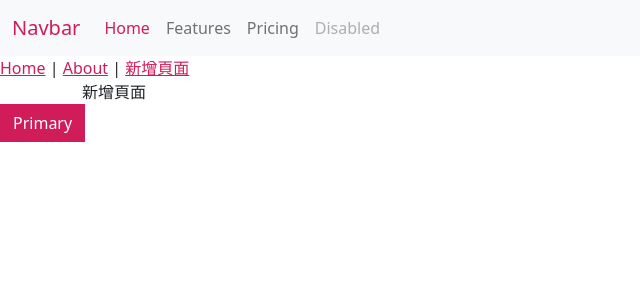
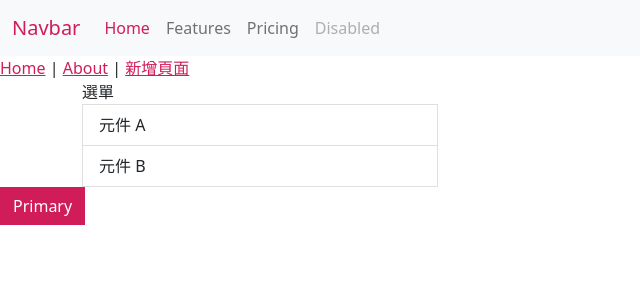
Before and after one commit to stevecyj/week_team_f2e, a Vue app: page /#/newpage in a window 1280 px wide. Shown: the top 300 px of the page, without its empty margins (0-640 px from the left). Built offline with nearby package versions, Linux system fonts and the light colour scheme; what @vee-validate/i18n would draw is missing.

Commit message:
feat. nest router

```diff
--- /dev/null
+++ b/src/components/Test/ComponentA.vue
@@ -0,0 +1,3 @@
+<template>
+  元件 A
+</template>
--- /dev/null
+++ b/src/components/Test/ComponentB.vue
@@ -0,0 +1,3 @@
+<template>
+  元件 B
+</template>
--- a/src/views/NewPage.vue
+++ b/src/views/NewPage.vue
@@ -1,5 +1,21 @@
 <template>
-  <div>
-    新增頁面
+  <div class="row">
+    <div class="col-4">選單
+      <div class="list-group">
+
+        <router-link
+          to="/newpage/a"
+          class="list-group-item list-group-item-action"
+        >元件 A</router-link>
+        <router-link
+          to="/newpage/b"
+          class="list-group-item list-group-item-action"
+        >元件 B</router-link>
+
+      </div>
+    </div>
+    <div class="col-8">
+      <router-view></router-view>
+    </div>
   </div>
 </template>
```
Also changed, not shown: src/router/index.js (+11 -1 lines).
